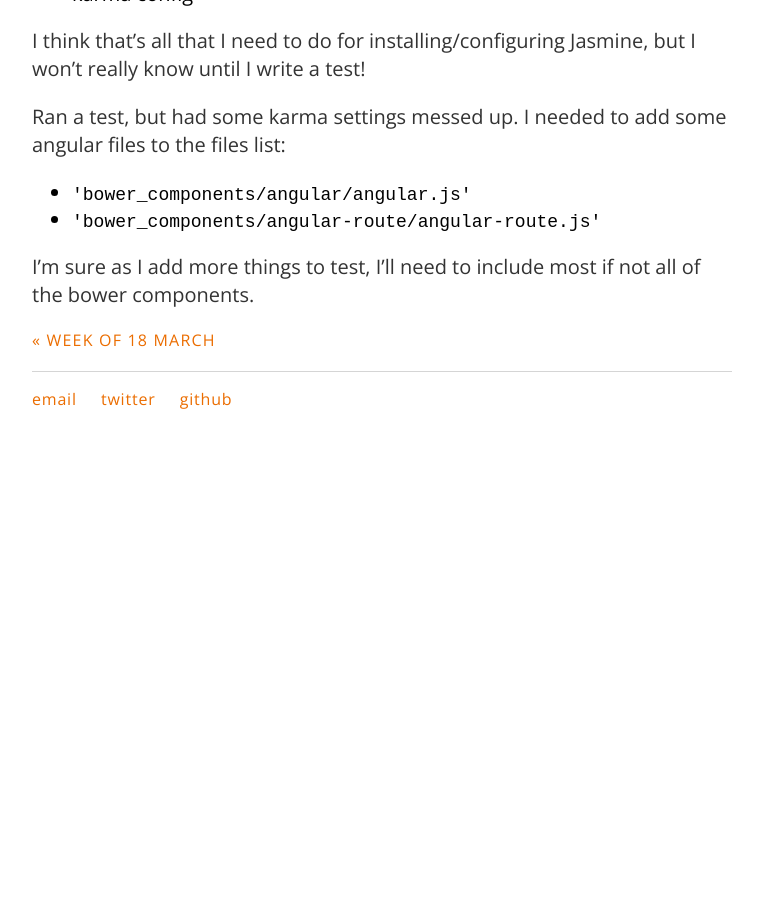
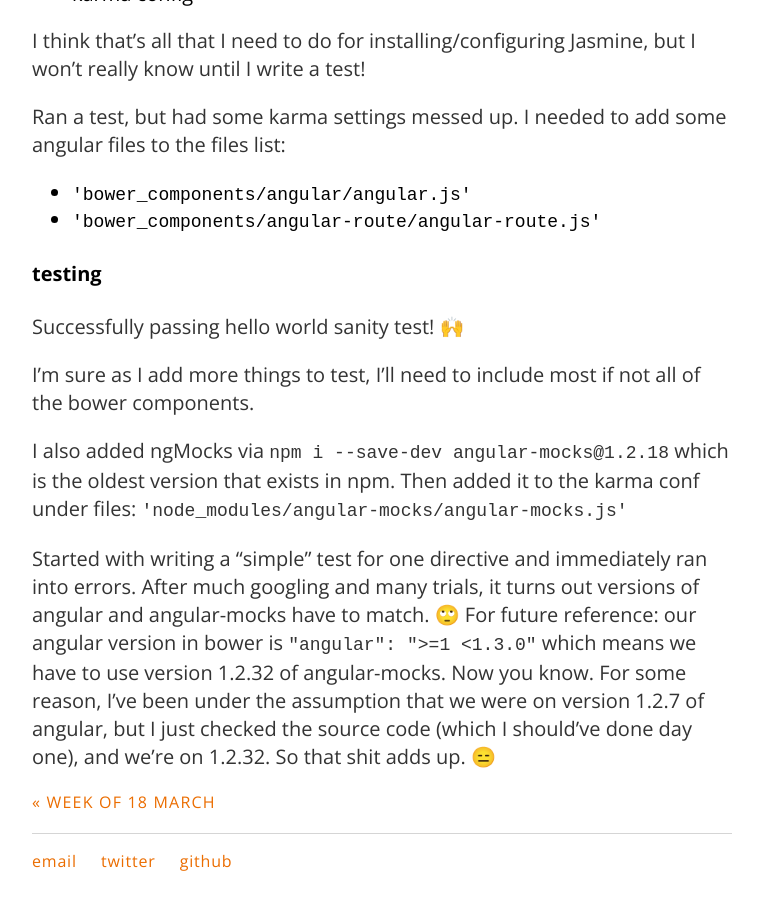
Before and after one commit to carylwyatt/carylwyatt.github.io, a Jekyll site: the page built from _posts/2019-03-25-week-of-25-mar.md, in a window 1280 px wide and 900 px high, scrolled down 4218 px. Shown: the whole window, without its empty margins (258-1017 px from the left). Built offline with Jekyll 4.4.1, drawn with Linux system fonts in a browser that asks for light colours; emoji names are drawn with the system emoji font; before the commit the page ends 4668 px from its top, so only the background shows below that.

Commit message:
so done with this day :wave:

```diff
--- a/_posts/2019-03-25-week-of-25-mar.md
+++ b/_posts/2019-03-25-week-of-25-mar.md
@@ -114,4 +114,12 @@ Ran a test, but had some karma settings messed up. I needed to add some angular
 * `'bower_components/angular/angular.js'`
 * `'bower_components/angular-route/angular-route.js'`
 
+#### testing
+
+Successfully passing hello world sanity test! :raised_hands:
+
 I'm sure as I add more things to test, I'll need to include most if not all of the bower components.
+
+I also added ngMocks via `npm i --save-dev angular-mocks@1.2.18` which is the oldest version that exists in npm. Then added it to the karma conf under files: `'node_modules/angular-mocks/angular-mocks.js'`
+
+Started with writing a "simple" test for one directive and immediately ran into errors. After much googling and many trials, it turns out versions of angular and angular-mocks have to match. :roll_eyes: For future reference: our angular version in bower is `"angular": ">=1 <1.3.0"` which means we have to use version 1.2.32 of angular-mocks. Now you know. For some reason, I've been under the assumption that we were on version 1.2.7 of angular, but I just checked the source code (which I should've done day one), and we're on 1.2.32. So that shit adds up. :expressionless:
```
